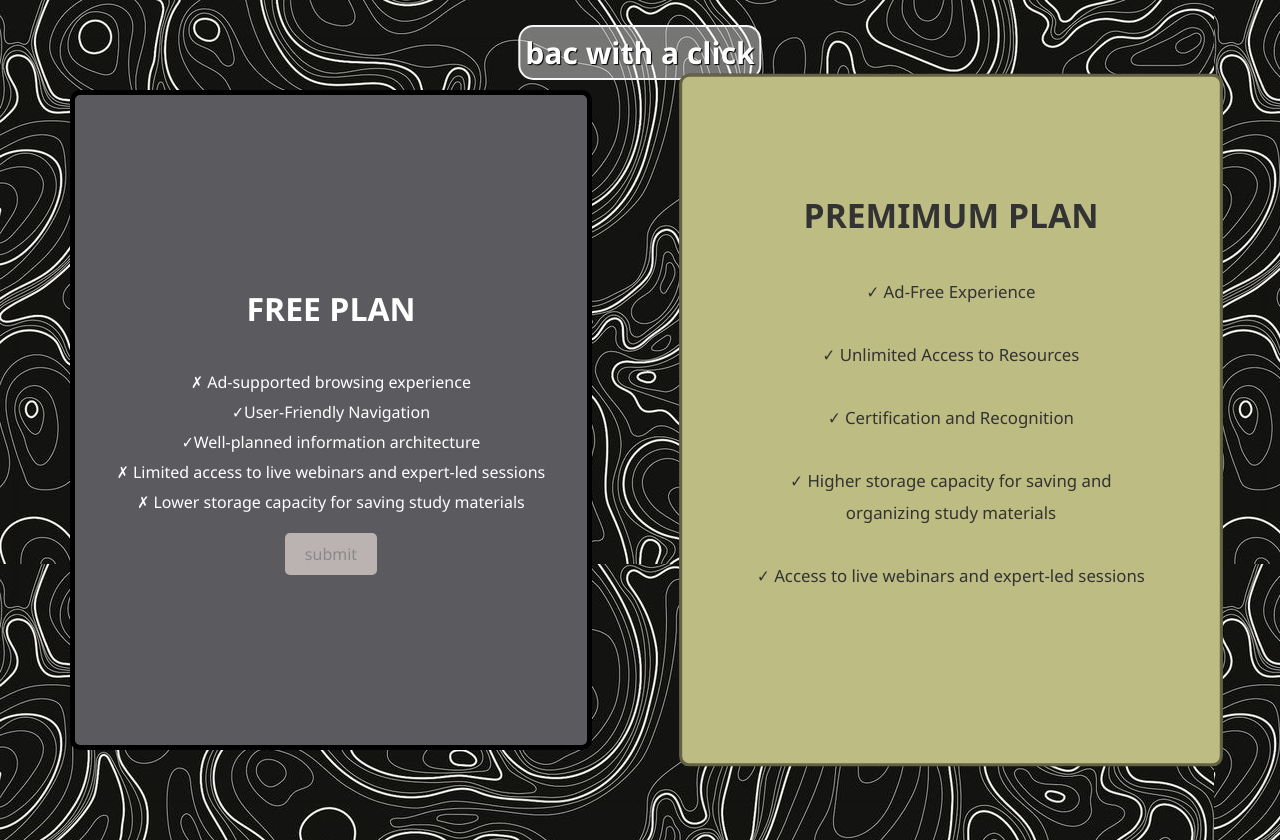
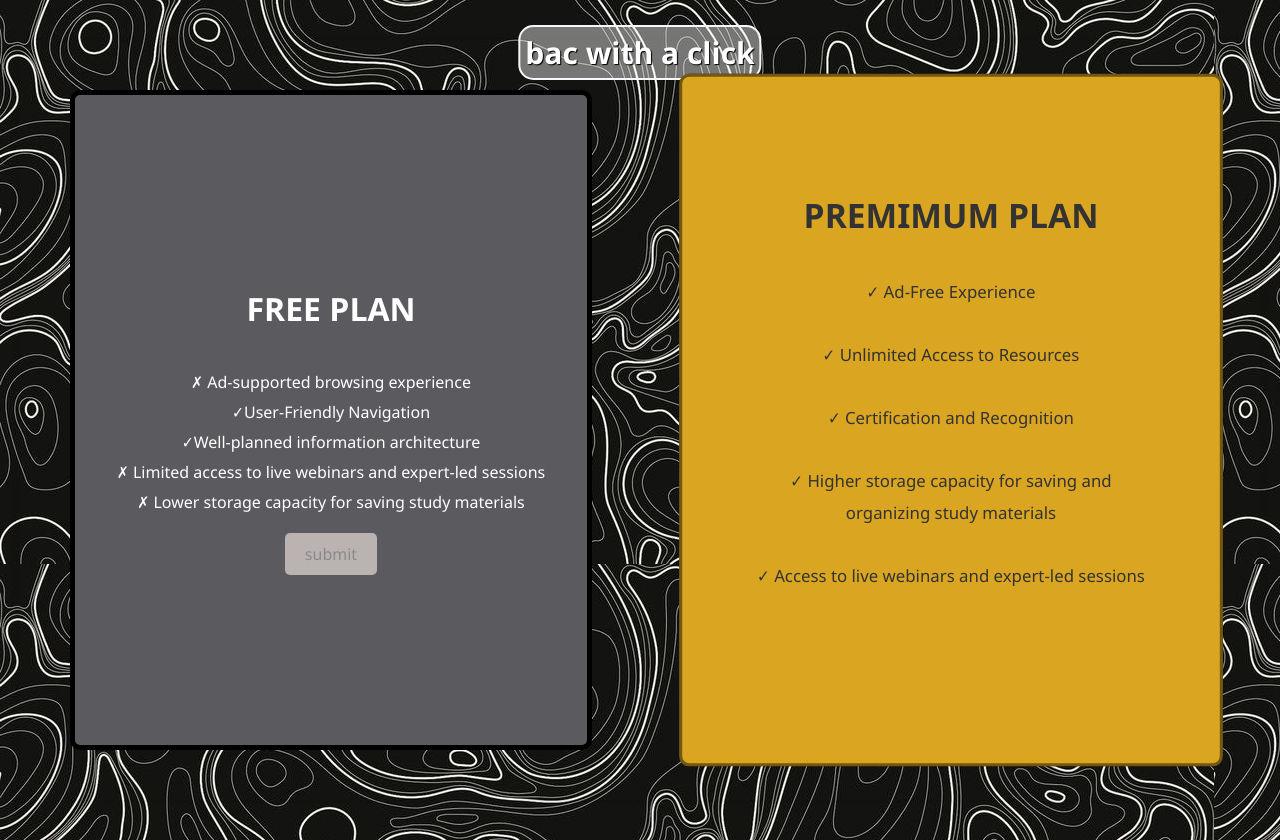
Before and after one commit to hachim112/bac-with-click.github.io, a plain HTML site: page index.html in a window 1280 px wide. In both pictures the pointer is over the element 950 px from the left and 420 px from the top of the page. Drawn offline with Linux system fonts and the light colour scheme.

Commit message:
commit changes

```diff
--- a/stylesindex.css
+++ b/stylesindex.css
@@ -70,7 +70,7 @@ p {
 }
 
 .split-right:hover {
-    background-color: #bdbc82;
+    background-color: goldenrod;
     transform: scale(1.05);
     border: 3px solid rgba(0, 0, 0, 0.479);
 }
```
